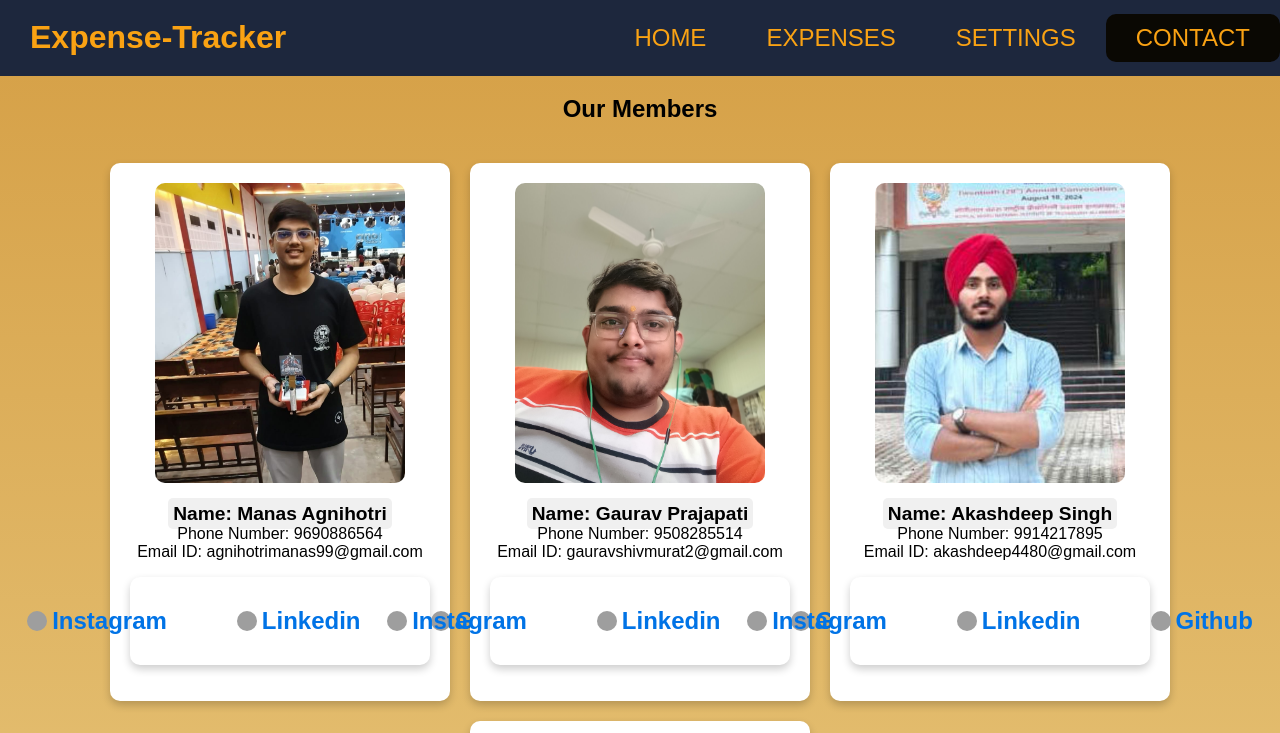
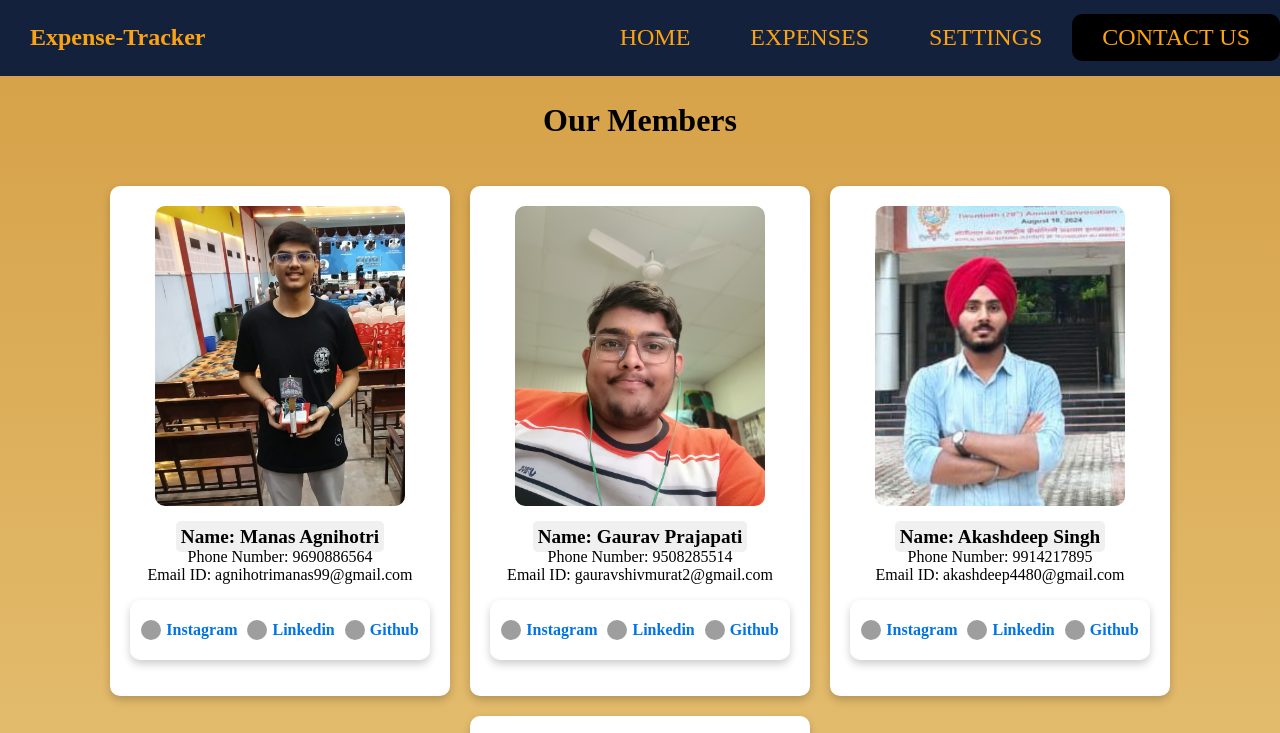
Before and after one commit to Manas-Agnihotri-MNNIT/COOL--CODERS, a plain HTML site: page contact.html in a window 1280 px wide. Shown: the top 733 px of the page. Drawn offline with Linux system fonts and the light colour scheme; grey boxes are pictures that could not be loaded.

Commit message:
Add files via upload
updated HTML,CSS for all the files

```diff
--- a/contact.css
+++ b/contact.css
@@ -1,18 +1,12 @@
 body {
     background-color: #D59F45;
     background: linear-gradient(to bottom, #d59f45, #f4e1a1);
-}
-
-
-body {
-    font-family: Arial, sans-serif;
-
     margin: 0;
     padding: 0;
     text-align: center;
 }
 
-a{
+.abcd{
     text-decoration: none;
     font-size: x-large;
     margin-top: 10px;
@@ -21,36 +15,45 @@ a{
     display: flex;
     color:#fca311;
 }
-.XYZ {
-    display: flex;
-    background-color: #eb5e28;
-    gap: inherit;
-    height: 2cm;
-    justify-content:space-between;
-    align-items:center;
-}
 #logo{
-    font-size: xx-large;
+    font-size: x-large;
     font-weight: 800;
 }
-#stiff{
-    background: #000;
-    border-radius:10px;
+
+a:hover {
+    color: white;
 }
-.XYZ:hover {
+
+#title{
+    text-decoration: none;
+    font-size: x-large;
+    margin-top: 10px;
+    margin-bottom: 10px;
+    padding-inline: 30px;
+    display: flex;
+    color:#fca311;
+}
+#title:hover{
+    color: white;
+}
+.XYZ {
     display: flex;
     background-color: #14213d;
     gap: inherit;
     height: 2cm;
     justify-content:space-between;
     align-items:center;
-    opacity: 95%;
+}
+
+#stiff{
+    background: #000;
+    border-radius:10px;
+}
 
 
-}
+a {
+    color: white;
 
-a:hover {
-    color: white;
 }
 #nav-cont{
     display: flex;
@@ -58,7 +61,9 @@ a:hover {
 
 }
 
-
+h2{
+    font-size: xx-large;
+}
 
 
 .members {
@@ -119,12 +124,7 @@ a:hover {
     height: 20px;
     margin-right: 5px;
 }
-.icon-container {
-    display: flex;
-    justify-content: center;
-    gap: 10px;
-    margin-top: 5px;
-}
+
 
 
 .office-info {
--- a/contact.html
+++ b/contact.html
@@ -10,18 +10,18 @@
 
 <body>
     <div class="XYZ">
-        <div >
-            <a id="logo" href="http://127.0.0.1:5501/home.html">Expense-Tracker</a>
-        </div>
+        <div id="logo">
+            <a id="title" href="http://127.0.0.1:5501/index.html">Expense-Tracker</a>
+         </div>
         <div id="nav-cont">
-            <a href="http://127.0.0.1:5501/home.html">HOME</a>
-            <br>
-            <a href="http://127.0.0.1:5501/expenses.html">EXPENSES</a>
-            <br>
-            <a href="http://127.0.0.1:5501/settings.html">SETTINGS</a>
-            <br>
-            <div id="stiff">
-            <a href="http://127.0.0.1:5501/contact.html">CONTACT</a>
+            <a class="abcd" href="http://127.0.0.1:5501/home.html">HOME</a>
+            <br >
+            <a class="abcd" href="http://127.0.0.1:5501/expenses.html">EXPENSES</a>
+            <br >
+            <a class="abcd" href="http://127.0.0.1:5501/settings.html">SETTINGS</a>
+            <br >
+            <dic  id="stiff">
+            <a class="abcd" href="http://127.0.0.1:5501/contact.html">CONTACT US</a>
             </div>
         </div>
     </div>
--- a/expenses.css
+++ b/expenses.css
@@ -21,20 +21,14 @@ a:hover {
 #logo{
     color: #f77f00;
 }
-#logo:hover{
-    color: #f28482;
 
-}
-#stiff{
-    background-color: #800000;
-}
 #title{
     text-align: center;
     color:#ad2831;
 }
 .XYZ {
     display: flex;
-    background-color: #eb5e28;
+    background-color: #14213d;
     gap: inherit;
     height: 2cm;
     justify-content: space-between;
@@ -42,31 +36,18 @@ a:hover {
 
 
 }
-.XYZ:hover {
-    display: flex;
-    background-color: #14213d;
-    gap: inherit;
-    height: 2cm;
-    justify-content: space-between;
-    align-items:center;
-    opacity: 95%;
 
-
-}
 #nav-cont{
     display: flex;
 
 }
 
 
-#logo{
+    #logo{
+        font-size: xx-large;
+        font-weight: 800;
 
-    display: block;
-    text-align: center;
-    color: #8b0000;
-
-    font-family:sans-serif;
-}
+    }
 
 .entry-table {
     display: flex;
--- a/index.css
+++ b/index.css
@@ -54,13 +54,9 @@ h1:hover{
     height: 2cm;
     justify-content: space-between;
     align-items:center;
+
+
 }
-#logo{
-    color: #a52a2a;
-    font-size: xx-large;
-    font-weight: 900;
-}
-
 #nav-cont{
     display: flex;
 
@@ -69,7 +65,6 @@ h1:hover{
 
 .container {
     background: rgba(255, 215, 0, 0.2);
-    /* Golden transparent */
     padding: 20px;
     margin-left: 580px;
     margin-top: 95px;
@@ -82,7 +77,6 @@ h1:hover{
 
 h2 {
     color: #000000;
-    /* Gold */
 }
 
 input {
@@ -106,7 +100,6 @@ button {
 
 button:hover {
     background: #DAA520;
-    /* Darker gold */
 }
 
 .signup-link {
--- a/settings.css
+++ b/settings.css
@@ -1,6 +1,5 @@
 
 body {
-    font-family: Arial, sans-serif;
     background-color: #D59F45;
     text-align: center;
     margin: 0;
@@ -8,7 +7,7 @@ body {
 }
 .XYZ {
     display: flex;
-    background-color: #eb5e28;
+    background-color: #14213d;
     gap: inherit;
     height: 2cm;
     justify-content: space-between;
@@ -41,19 +40,9 @@ a{
     display: flex;
     color:#fca311;
 }
-.XYZ:hover {
-    display: flex;
-    background-color: #14213d;
-    gap: inherit;
-    height: 2cm;
-    justify-content:space-between;
-    align-items:center;
-    opacity: 95%;
-
-
+a:hover {
+    color: white;
 }
-
-
 
 h1 {
     color: #000;
```
Also changed, not shown: expenses.html (+3 -7 lines), index.html (+3 -6 lines), settings.html (+4 -4 lines).
